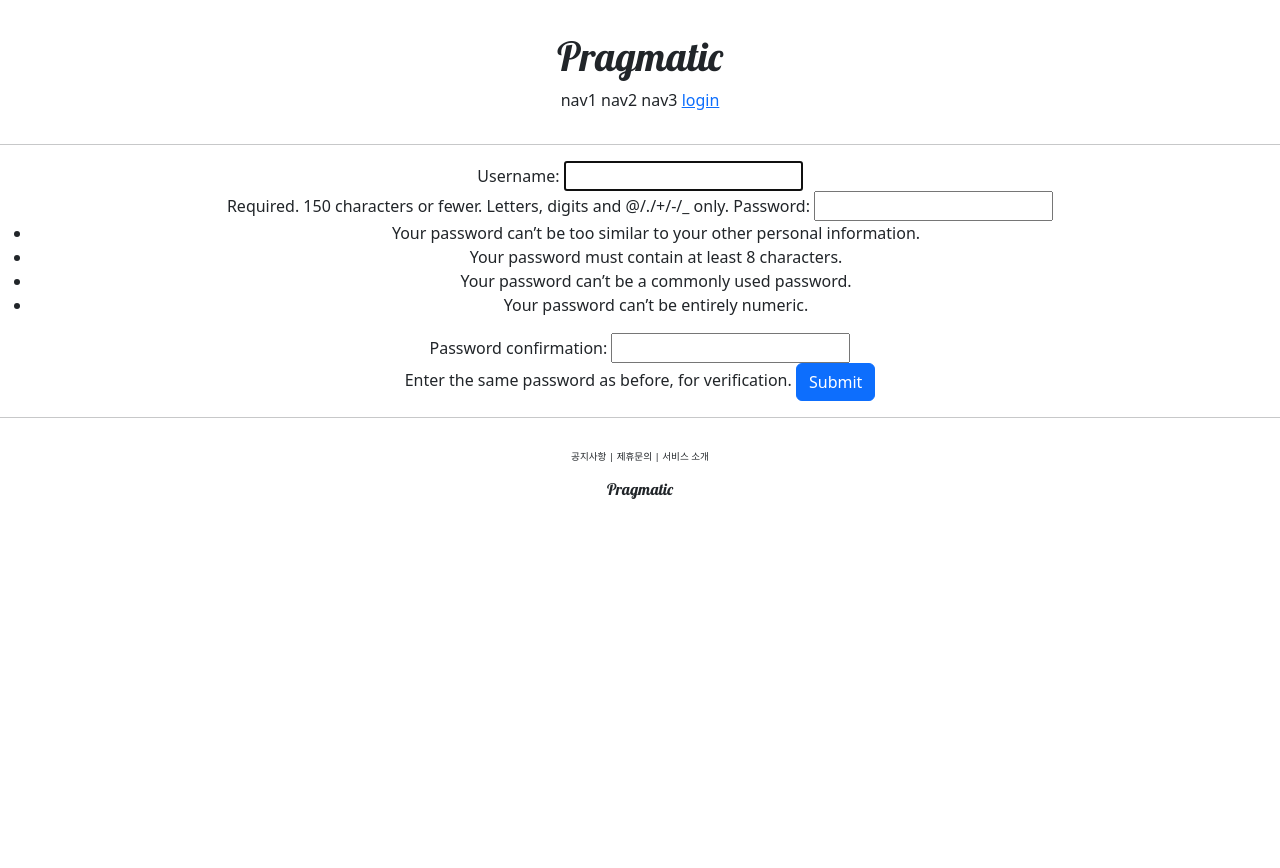
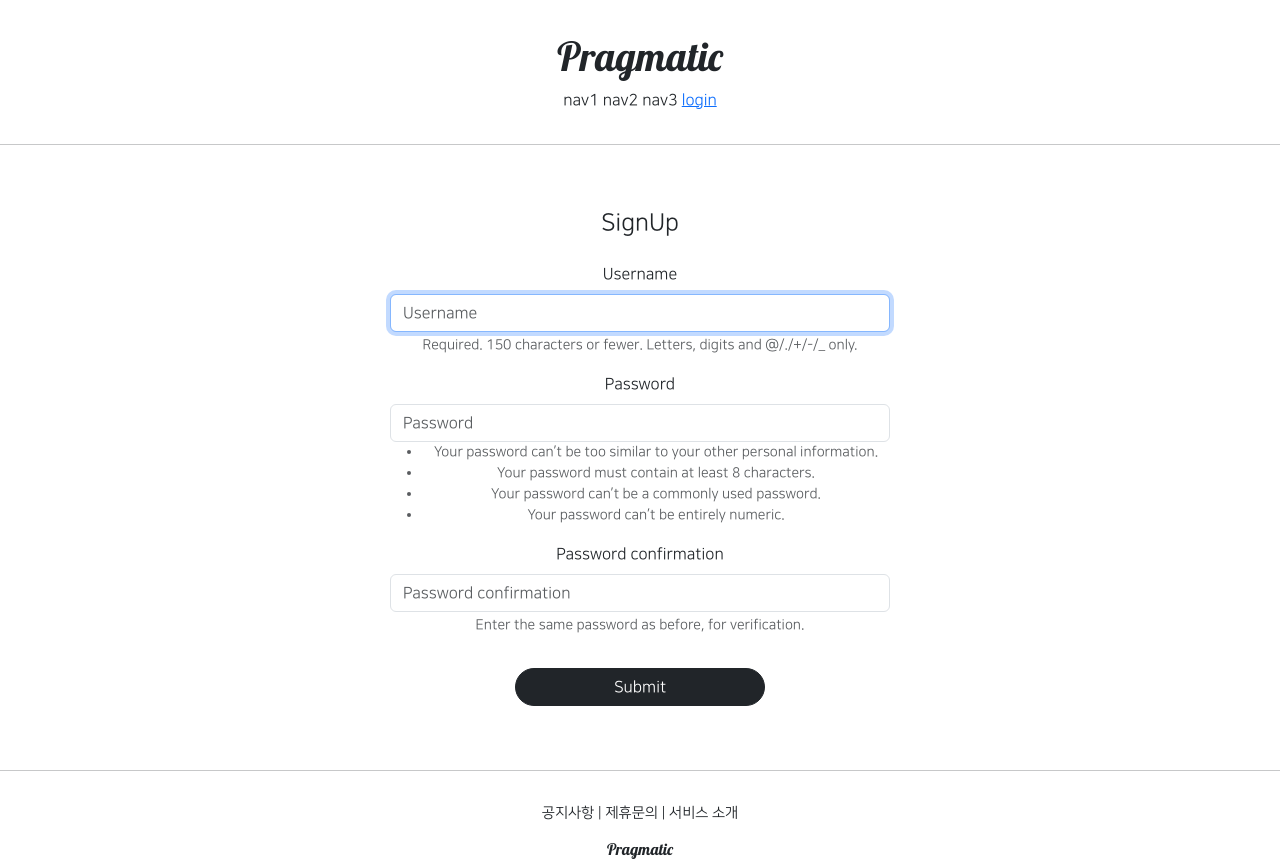
Before and after one commit to jkli51/pragmatic, a Django app: page /account/create/ in a window 1280 px wide. Before the commit the page ends 499 px from the top, so only its background shows below. Run offline with Django 4.2, Linux system fonts and the light colour scheme; some libraries are stand-ins or nearby versions.

Commit message:
django course 23 commit

```diff
--- a/accountapp/templates/accountapp/create.html
+++ b/accountapp/templates/accountapp/create.html
@@ -1,12 +1,16 @@
 {% extends 'base.html' %}
+{% load bootstrap4 %}
 
 {% block content %}
 
-<div style="text-align: center">
+<div style="text-align: center; max-width: 500px; margin: 4rem auto;">
+    <div class="mb-4">
+        <h4>SignUp</h4>
+    </div>
     <form action="{% url 'accountapp:create' %}" method="post">
         {% csrf_token %}
-        {{ form }}
-        <input type="submit" class="btn btn-primary">
+        {% bootstrap_form form %}
+        <input type="submit" class="btn btn-dark rounded-pill col-6 mt-3">
     </form>
 </div>
 
--- a/pragmatic/settings.py
+++ b/pragmatic/settings.py
@@ -49,6 +49,7 @@ INSTALLED_APPS = [
     'django.contrib.messages',
     'django.contrib.staticfiles',
     'accountapp',
+    'bootstrap4',
 ]
 
 MIDDLEWARE = [
--- a/static/base.css
+++ b/static/base.css
@@ -3,7 +3,7 @@
 }
 
 .pragmatic_footer_button {
-    font-size: .6rem;
+    font-size: .9rem;
 }
 
 .pragmatic_footer {
--- a/templates/base.html
+++ b/templates/base.html
@@ -3,7 +3,7 @@
 
 {% include 'head.html' %}
 
-<body>
+<body style="font-family: 'NanumSquareR';">
 
     {% include 'header.html' %}
 
--- a/templates/head.html
+++ b/templates/head.html
@@ -16,4 +16,31 @@
     <!--  DEFAULT CSS LINK  -->
     <link rel="stylesheet" type="text/css" href="{% static 'base.css' %}">
 
+    <style>
+        @font-face {
+            font-family: 'NanumSquareR';
+            src: local('NanumSquareR'),
+            url("{% static 'fonts/NanumSquareR.otf' %}") format('opentype');
+        }
+
+        @font-face {
+            font-family: 'NanumSquareL';
+            src: local('NanumSquareL'),
+            url("{% static 'fonts/NanumSquareL.otf' %}") format('opentype');
+        }
+
+        @font-face {
+            font-family: 'NanumSquareEB';
+            src: local('NanumSquareEB'),
+            url("{% static 'fonts/NanumSquareEB.otf' %}") format('opentype');
+        }
+
+        @font-face {
+            font-family: 'NanumSquareB';
+            src: local('NanumSquareB'),
+            url("{% static 'fonts/NanumSquareB.otf' %}") format('opentype');
+        }
+
+    </style>
+
 </head>
```
Also changed, not shown: accountapp/templates/accountapp/login.html (+4 -3 lines), static/fonts/NanumSquareB.otf (added), static/fonts/NanumSquareEB.otf (added), static/fonts/NanumSquareL.otf (added), static/fonts/NanumSquareR.otf (added).
